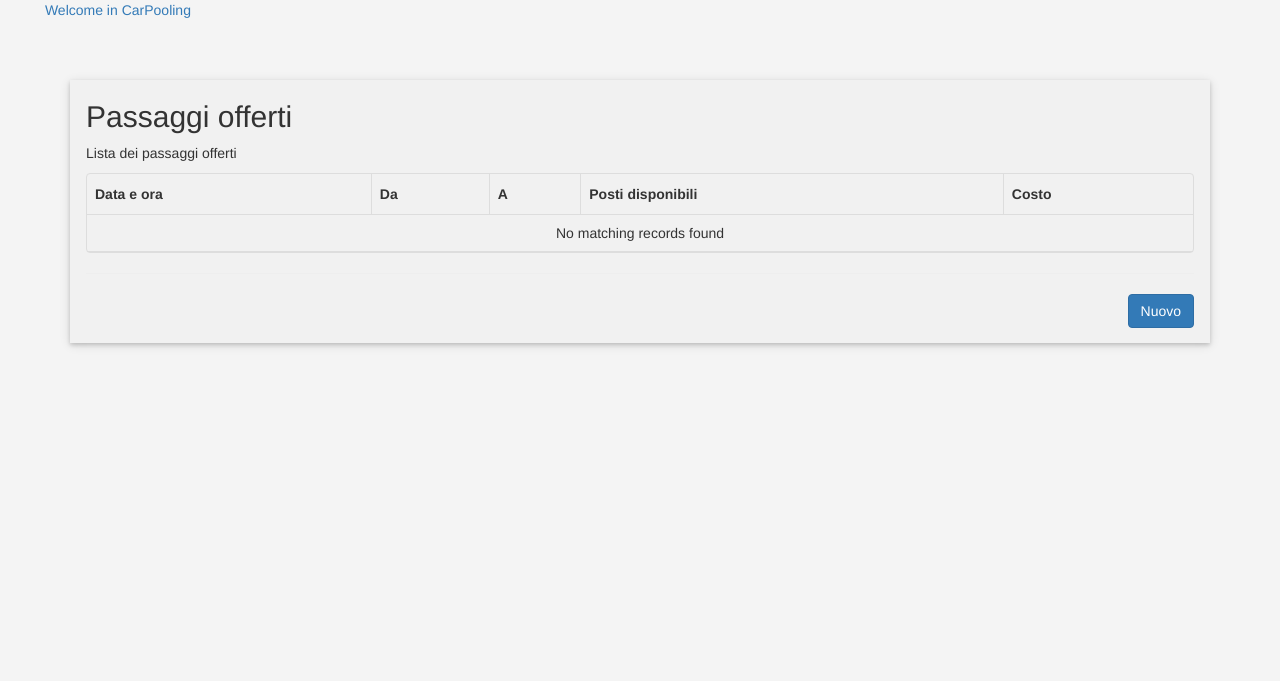
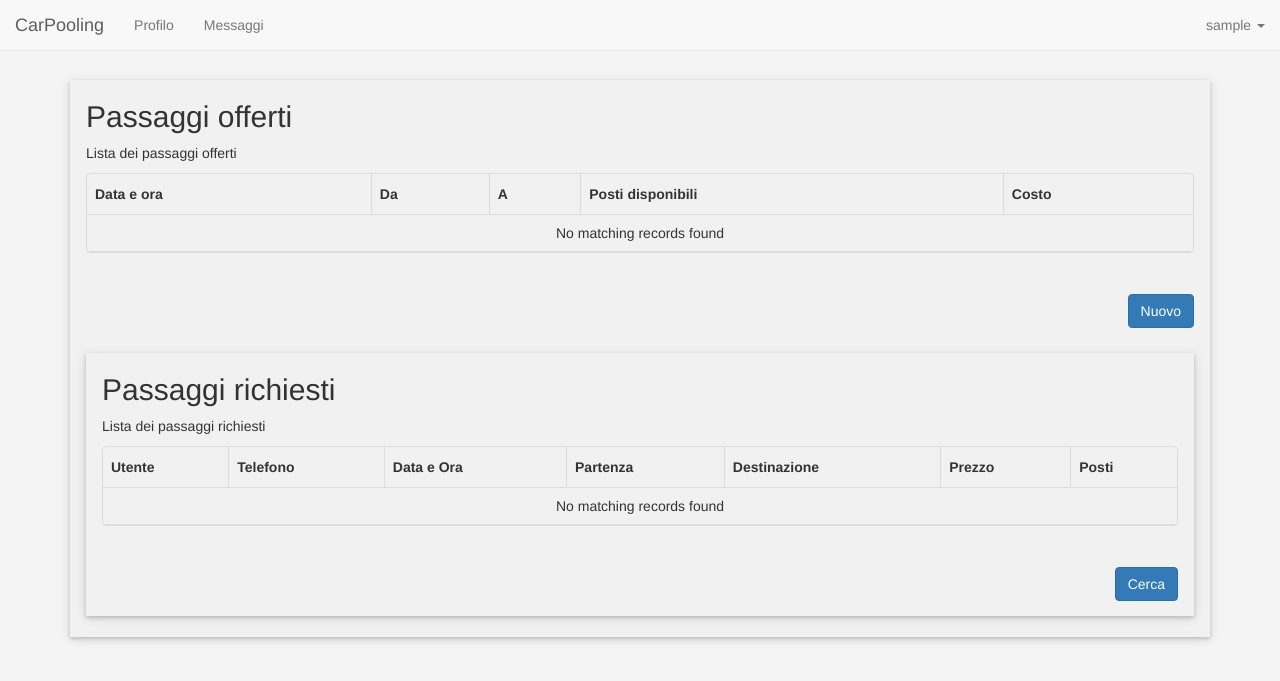
Before and after one commit to omarita/CarPooling, a PHP site: page /home.php in a window 1280 px wide. Shown: the top 681 px of the page. Run offline with PHP 8.4, Linux system fonts and the light colour scheme; the visitor is signed in with stand-in values (Sample User, id 1); data that the repository does not hold is empty; some libraries are stand-ins or nearby versions.

Commit message:
Added code to create transfers, created find page.

```diff
--- a/home.php
+++ b/home.php
@@ -20,11 +20,12 @@ $user_home->getUserById($_SESSION['userSession']);
 				<!-- Bootstrap -->
 				<link href="bootstrap/css/bootstrap.min.css" rel="stylesheet" media="screen">
 				<link href="bootstrap/css/bootstrap-table.min.css" rel="stylesheet" media="screen">
-				<link href="bootstrap/css/bootstrap-timepicker.min.css" rel="stylesheet" media="screen">
 				<!-- Assets -->
         <link href="assets/styles.css" rel="stylesheet" media="screen">
         <!-- DatePicker -->
 				<link rel="stylesheet" href="//cdnjs.cloudflare.com/ajax/libs/bootstrap-datepicker/1.3.0/css/datepicker.min.css" />
+        <!-- Include Bootstrap Timepicker -->
+				<link href="bootstrap/css/bootstrap-timepicker.min.css" rel="stylesheet" media="screen">
         <!-- HTML5 shim, for IE6-8 support of HTML5 elements -->
         <!--[if lt IE 9]>
             <script src="http://html5shim.googlecode.com/svn/trunk/html5.js"></script>
@@ -35,26 +36,36 @@ $user_home->getUserById($_SESSION['userSession']);
 			<script src="bootstrap/js/jquery-1.9.1.min.js"></script>
 			<script src="bootstrap/js/bootstrap.min.js"></script>
 			<script src="bootstrap/js/bootstrap-table.min.js"></script>
+			<!-- Assets -->
 			<script src="assets/scripts.js"></script>
 			<!-- Include Bootstrap Datepicker -->
 			<script src="//cdnjs.cloudflare.com/ajax/libs/bootstrap-datepicker/1.3.0/js/bootstrap-datepicker.min.js"></script>
 			<!-- Include Bootstrap Timepicker -->
 			<script type="text/javascript" src="bootstrap/js/bootstrap-timepicker.min.js"></script>
 
-      <div class="navbar navbar-fixed-top">
-          <div class="navbar-inner">
+			<nav class="navbar navbar-default navbar-fixed-top">
 				<div class="container-fluid">
-                  <a class="btn btn-navbar" data-toggle="collapse" data-target=".nav-collapse"> <span class="icon-bar"></span>
+					<!-- Brand and toggle get grouped for better mobile display -->
+					<div class="navbar-header">
+						<button type="button" class="navbar-toggle collapsed" data-toggle="collapse" data-target="#bs-example-navbar-collapse-1" aria-expanded="false">
+							<span class="sr-only">Toggle navigation</span>
 							<span class="icon-bar"></span>
 							<span class="icon-bar"></span>
-                  </a>
-                  <a class="brand" href="#">Welcome in CarPooling</a>
-                  <div class="nav-collapse collapse">
-                      <ul class="nav pull-right">
+							<span class="icon-bar"></span>
+						</button>
+						<a class="navbar-brand" href="#">CarPooling</a>
+					</div>
+
+					<!-- Collect the nav links, forms, and other content for toggling -->
+					<div class="collapse navbar-collapse" id="bs-example-navbar-collapse-1">
+						<ul class="nav navbar-nav">
+							<li><a href="#">Profilo</a></li>
+							<li><a href="#">Messaggi</a></li>
+						</ul>
+						<ul class="nav navbar-nav navbar-right">
 			        <li class="dropdown">
-                              <a href="#" role="button" class="dropdown-toggle" data-toggle="dropdown"> <i class="icon-user"></i>
-																<?php echo $user_home->userEmail; ?> <i class="caret"></i>
-                              </a>
+			          <a href="#" class="dropdown-toggle" data-toggle="dropdown" role="button" aria-haspopup="true" aria-expanded="false"><?php echo $user_home->userName; ?>
+								<span class="caret"></span></a>
 								<ul class="dropdown-menu">
 										<li>
 												<a tabindex="-1" href="logout.php">Logout</a>
@@ -62,30 +73,10 @@ $user_home->getUserById($_SESSION['userSession']);
 								</ul>
 			        </li>
 			      </ul>
-											<!--
-                      <ul class="nav">
-                          <li class="active">
-                              <a href="http://www.codingcage.com/">CarPooling</a>
-                          </li>
-                          <li class="dropdown">
-                              <a href="#" data-toggle="dropdown" class="dropdown-toggle">Tutorials <b class="caret"></b>
 
-                              </a>
-                              <ul class="dropdown-menu" id="menu1">
-																	<li><a href="http://xxx">Item 1</a></li>
-																	<li><a href="http://yyy">Item 2</a></li>
-                              </ul>
-                          </li>
-                          <li>
-                              <a href="http://zzzz">Main Link</a>
-                          </li>
-                      </ul>
-										-->
-                  </div>
-                  <!--/.nav-collapse -->
-              </div>
-          </div>
-      </div>
+					</div><!-- /.navbar-collapse -->
+				</div><!-- /.container-fluid -->
+			</nav>
 
 			<div class="container">
 				<div id="newTransfer" class="popupDiv1">
@@ -93,14 +84,21 @@ $user_home->getUserById($_SESSION['userSession']);
 					<div id="popupContact" class="popupDiv2">
 					<!-- Contact Us Form -->
 						<form id="newTransferForm" action="#" class="form-horizontal popupForm clearfix" method="post" name="form">
-						<img id="close" src="assets/3.png" onclick ="div_hide()">
+							<input id="userID" name="userID" type="hidden" value="<?php echo $user_home->userID; ?>"/>
+							<img id="close" src="assets/3.png" onclick ="div_hide()" />
 							<h2>Inserisci passaggio</h2>
 							<hr />
 							<div class="form-group">
-							<input id="name" name="name" placeholder="Nome" type="text">
+								<input id="fromLocation" name="fromLocation" placeholder="Partenza" type="text" />
 							</div>
 							<div class="form-group">
-							<input id="email" name="email" placeholder="Email" type="text">
+								<input id="toLocation" name="toLocation" placeholder="Arrivo" type="text" />
+							</div>
+							<div class="form-group">
+								<input id="availableSeats" name="availableSeats" maxLength="2" placeholder="Numero Posti" type="text" />
+							</div>
+							<div class="form-group">
+								<input id="price" name="price" maxLength="3" placeholder="Prezzo" type="text" />
 							</div>
 							<div class="form-group">
 								<div class="date">
@@ -114,13 +112,13 @@ $user_home->getUserById($_SESSION['userSession']);
 								<section id="timepicker">
 									<div class=" date">
 										<div class="input-group bootstrap-timepicker timepicker">
-											<input id="timepicker1" class="form-control input-small" type="text"/><span class="input-group-addon"><i class="glyphicon glyphicon-time"></i></span>
+												<input id="timepicker1" name="timepicker1" class="form-control input-small" type="text"/><span class="input-group-addon"><i class="glyphicon glyphicon-time"></i></span>
 										</div>
 									</div>
 								</section>
 							</div>
 							<hr />
-						<button class="btn btn-large btn-primary pull-right" style="margin-bottom:15px" onclick="div_show()" name="btn-insert">Ok</button>
+							<button class="btn btn-large btn-primary pull-right" style="margin-bottom:15px" name="btn-insert">Ok</button>
 						</form>
 					</div>
 				<!-- Popup Div Ends Here -->
@@ -128,7 +126,7 @@ $user_home->getUserById($_SESSION['userSession']);
 				<div class="shadowbox" id="transfers">
 				  <h2>Passaggi offerti</h2>
 				  <p>Lista dei passaggi offerti</p>
-					<table data-toggle="table" data-url="json/transfers.php?id=<?php echo $user_home->userID; ?>" >
+					<table id="transfersTable" data-toggle="table" data-url="json/transfers.php?id=<?php echo $user_home->userID; ?>" >
 							<thead>
 									<tr>
 										<th data-field="departure">Data e ora</th>
@@ -144,6 +142,27 @@ $user_home->getUserById($_SESSION['userSession']);
 					<div style="clear:both;" />
 					<p />
 				</div>
+				<div class="shadowbox" id="requests">
+				  <h2>Passaggi richiesti</h2>
+				  <p>Lista dei passaggi richiesti</p>
+					<table id="requestsTable" data-toggle="table" data-url="json/requests.php?id=<?php echo $user_home->userID; ?>" >
+							<thead>
+									<tr>
+										<th data-field="userName">Utente</th>
+										<th data-field="phoneNo">Telefono</th>
+										<th data-field="departure">Data e Ora</th>
+										<th data-field="fromLocation">Partenza</th>
+										<th data-field="toLocation">Destinazione</th>
+										<th data-field="price">Prezzo</th>
+										<th data-field="seats">Posti</th>
+									</tr>
+							</thead>
+					</table>
+					<hr />
+						<a class="btn btn-large btn-primary" style="float:right;margin-bottom:15px" href="find.php">Cerca</a>
+						<div style="clear:both;" />
+					<p />
+				</div>
 			</div>
 			<script>
 				jQuery(document).ready(function($) {
@@ -152,12 +171,28 @@ $user_home->getUserById($_SESSION['userSession']);
 							showMeridian: false
 						});
 
-						$('#timepicker1').on('changeTime.timepicker', function(e) {
-							$('#timeDisplay').text(e.time.value);
+						$(".clickable-row").click(function() {
+								window.document.location = $(this).data("href");
 						});
 
-						$(".clickable-row").click(function() {
-								window.document.location = $(this).data("href");
+						//called when key is pressed in textbox
+					  $("#availableSeats").keypress(function (e) {
+					     //if the letter is not digit then display error and don't type anything
+            	if (e.which != 8 && e.which != 0 && (e.which < 48 || e.which > 57)) {
+					        //display error message
+					        //$("#errmsg").html("Digits Only").show().fadeOut("slow");
+					        	return false;
+							}
+					  });
+
+						//called when key is pressed in textbox
+					  $("#price").keypress(function (e) {
+					     //if the letter is not digit then display error and don't type anything
+            	if (e.which != 8 && e.which != 0 && (e.which < 48 || e.which > 57)) {
+					        //display error message
+					        //$("#errmsg").html("Digits Only").show().fadeOut("slow");
+					        	return false;
+							}
 					  });
 
 						$('#datePicker')
@@ -166,6 +201,20 @@ $user_home->getUserById($_SESSION['userSession']);
 									format: 'dd/mm/yyyy',
 									startDate: new Date(),
 									endDate: maxDate()
+						});
+
+						$('#newTransferForm').on('submit', function (e) {
+		          e.preventDefault();
+		          $.ajax({
+		            type: 'post',
+		            url: 'newtransfer.php',
+		            data: $('form').serialize(),
+		            success: function () {
+		              //alert('form was submitted');
+									$('#transfersTable').bootstrapTable('refresh');
+									div_hide();
+		            }
+		          });
 		        });
 				});
 				function maxDate(){
--- a/json/requests.php
+++ b/json/requests.php
@@ -1,7 +1,7 @@
 <?php
   require_once '../dbconfig.php';
   $database = Database::getInstance();
-  //TODO make parametric by user
-  $numRows = $database->fetchJson("select * from requests", array(), $json);
+  $userID = $_GET["id"];
+  $numRows = $database->fetchJson("select U.userName, U.phoneNo, date_format (T.departure, '%a, %d %b %Y ore %H:%i') departure, R.message, T.fromLocation, T.toLocation, T.price, R.seats from requests R inner join transfers T on R.transferID = T.transferID inner join users U on T.userID = U.userID where R.userID = :id", array(":id"=>$userID), $json);
   echo $json;
 ?>
```
Also changed, not shown: _sql/createdb.sql (+4 -3 lines), find.php (added, +162 -0 lines), newtransfer.php (added, +21 -0 lines), test.php (+26 -84 lines). Lines whose indentation alone changed are shown as unchanged.
